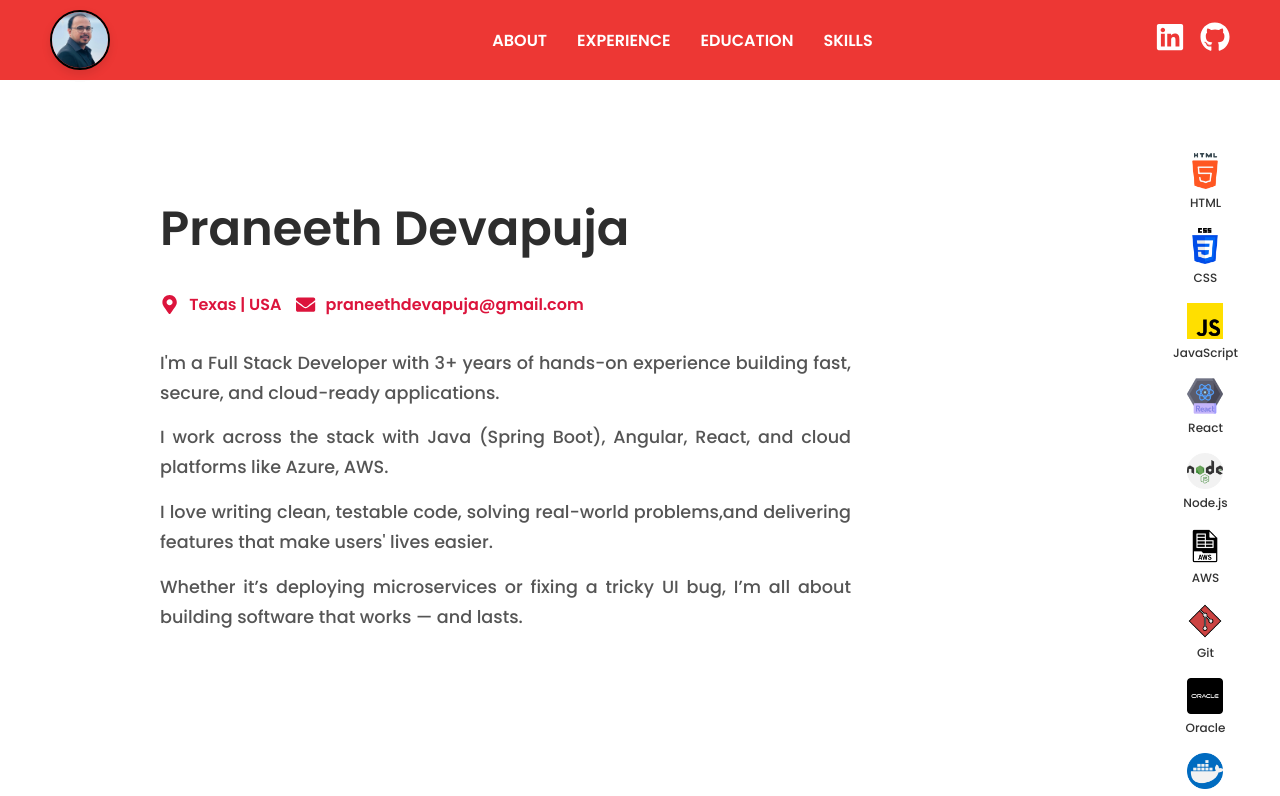
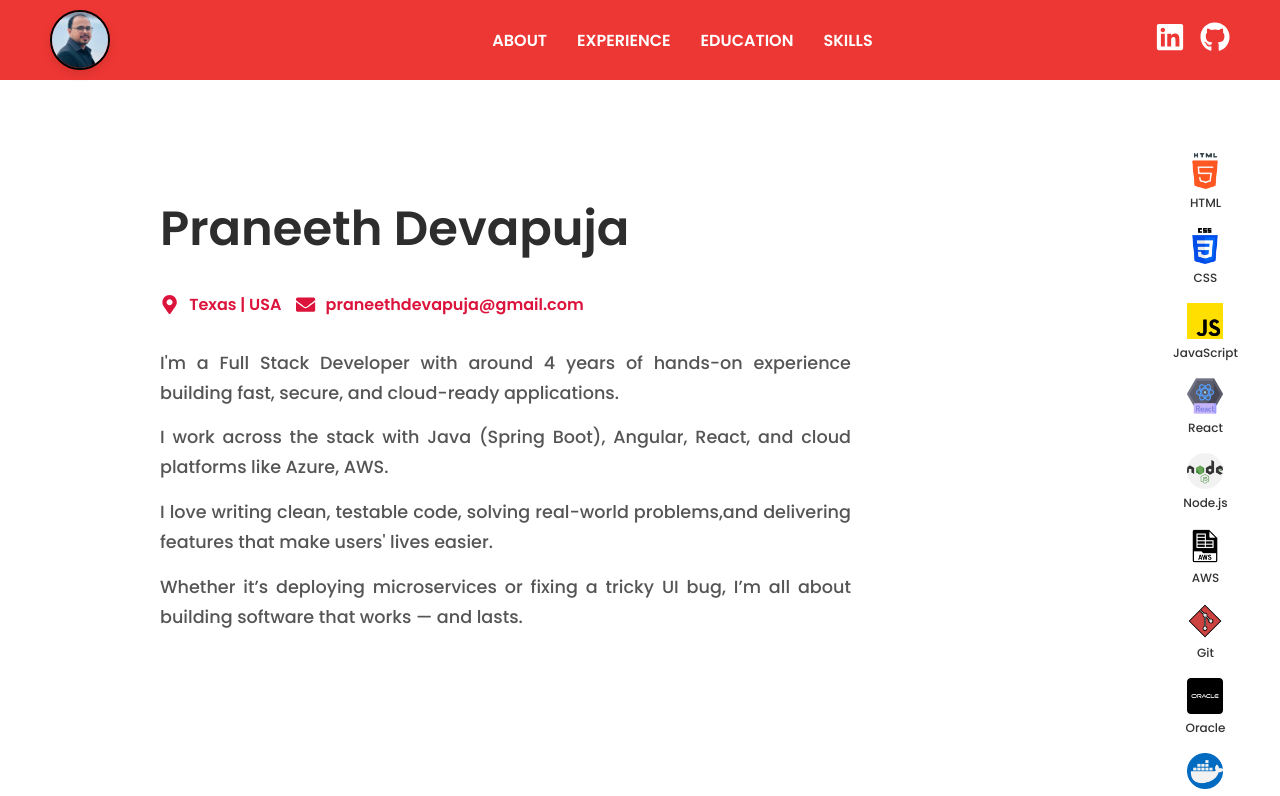
Before and after one commit to devapujap/Praneeth_devapuja, a React (Create React App) app: page / in a window 1280 px wide. Shown: the top 796 px of the page. Built offline with nearby package versions, Linux system fonts and the light colour scheme.

Commit message:
About update exp

```diff
--- a/src/components/About/about.js
+++ b/src/components/About/about.js
@@ -56,7 +56,7 @@ const About = () => {
           <div className="about-description">
             {[
 
-              "I'm a Full Stack Developer with 3+ years of hands-on experience building fast, secure, and cloud-ready applications.",
+              "I'm a Full Stack Developer with around 4 years of hands-on experience building fast, secure, and cloud-ready applications.",
               "I work across the stack with Java (Spring Boot), Angular, React, and cloud platforms like Azure, AWS." ,
               "I love writing clean, testable code, solving real-world problems,and delivering features that make users' lives easier.",
                "Whether it’s deploying microservices or fixing a tricky UI bug, I’m all about building software that works — and lasts.",
```
